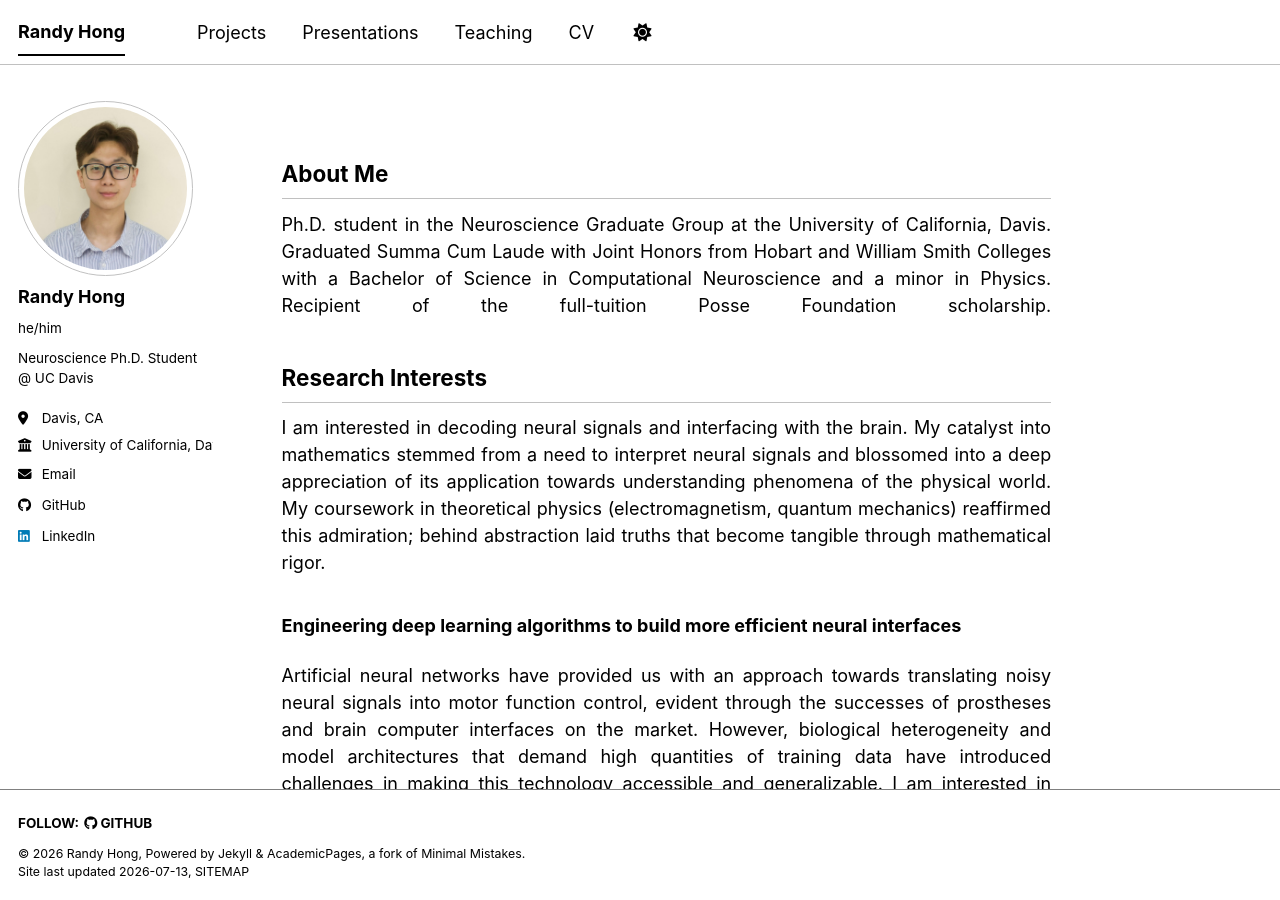
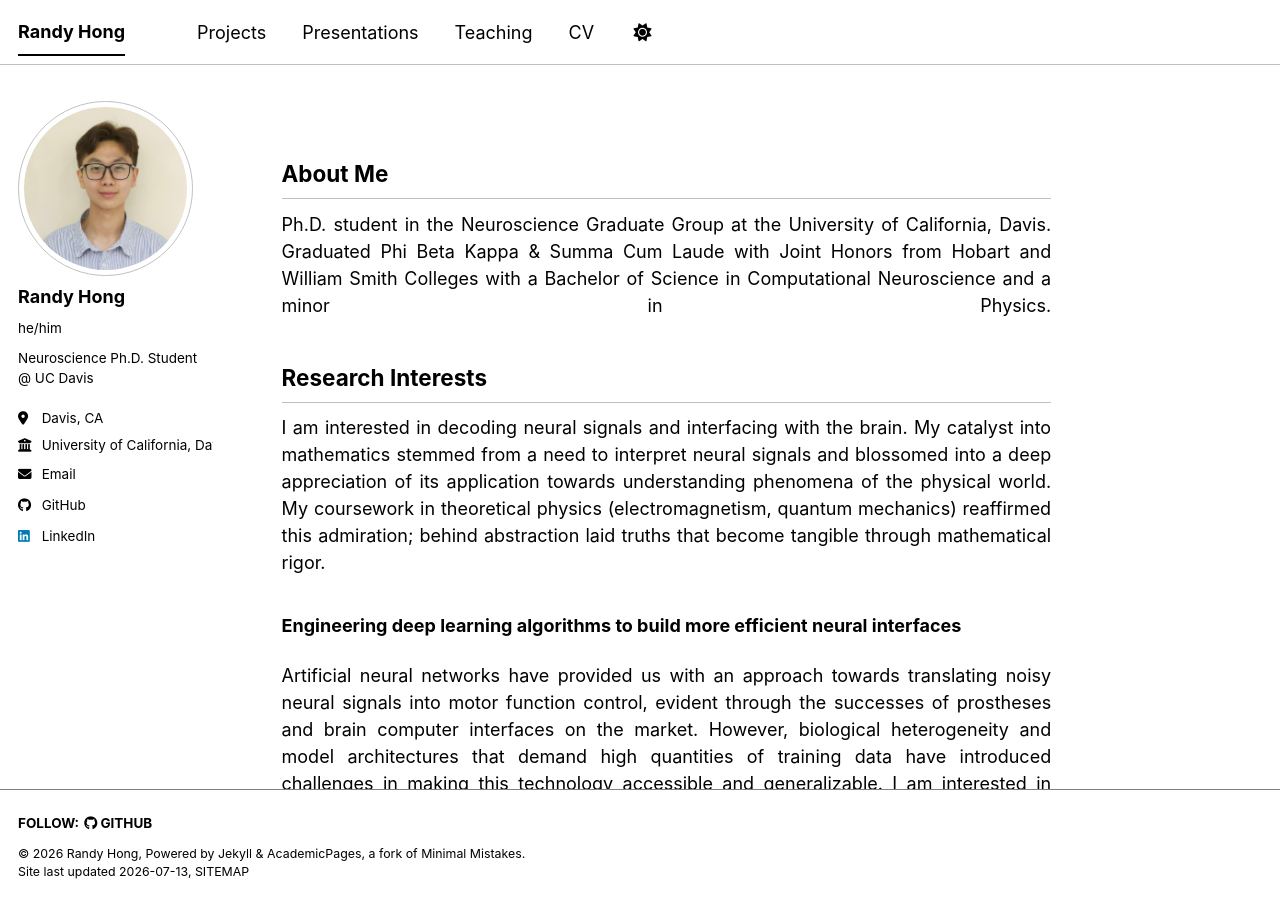
Before and after one commit to randyhongg/randyhongg.github.io, a Jekyll site: the page built from _pages/about.md, in a window 1280 px wide and 900 px high. Built offline with Jekyll 4.4.1, drawn with Linux system fonts in a browser that asks for light colours; a style sheet for code colours, icons or effects is not loaded.

Commit message:
Update about.md

```diff
--- a/_pages/about.md
+++ b/_pages/about.md
@@ -11,7 +11,7 @@
 
 <div style="text-align: justify; text-align-last: justify; margin-bottom: 2rem;">
 
-Ph.D. student in the Neuroscience Graduate Group at the University of California, Davis. Graduated Summa Cum Laude with Joint Honors from Hobart and William Smith Colleges with a Bachelor of Science in Computational Neuroscience and a minor in Physics. Recipient of the full-tuition Posse Foundation scholarship.
+Ph.D. student in the Neuroscience Graduate Group at the University of California, Davis. Graduated Phi Beta Kappa & Summa Cum Laude with Joint Honors from Hobart and William Smith Colleges with a Bachelor of Science in Computational Neuroscience and a minor in Physics.
 
 </div>
 
```
